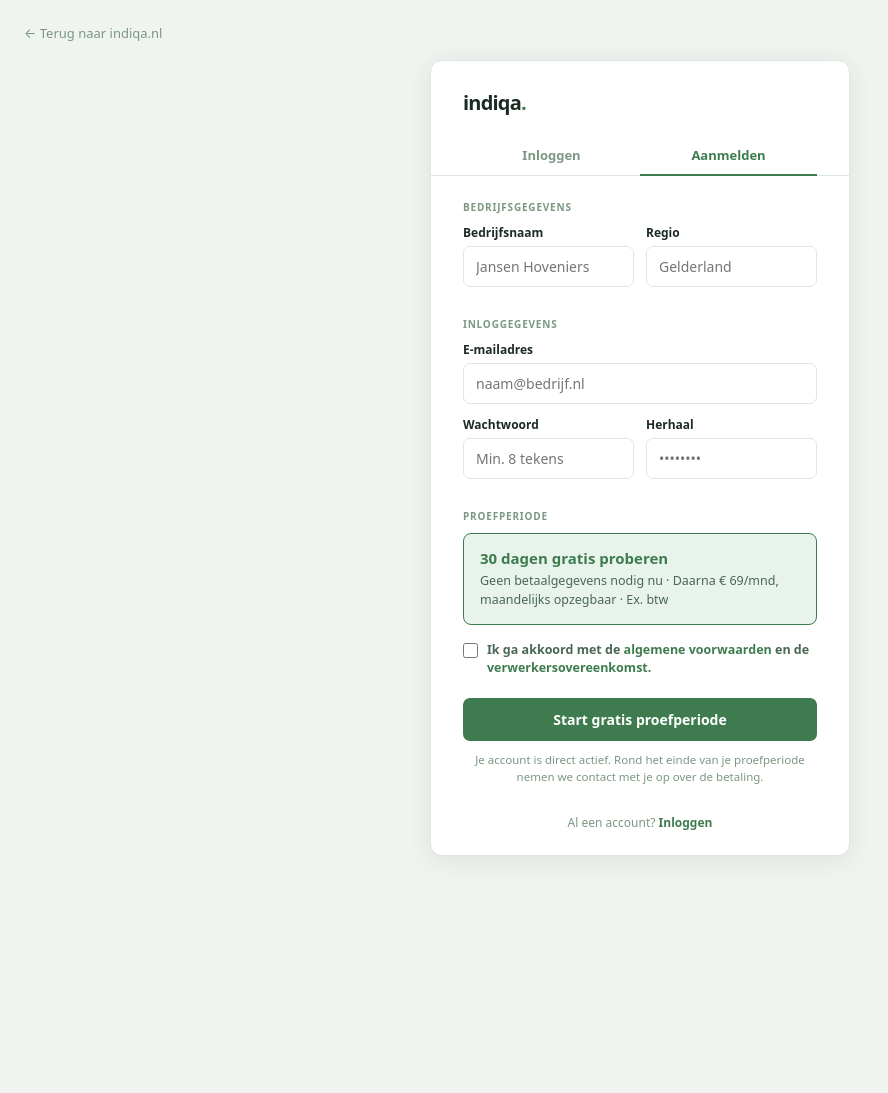
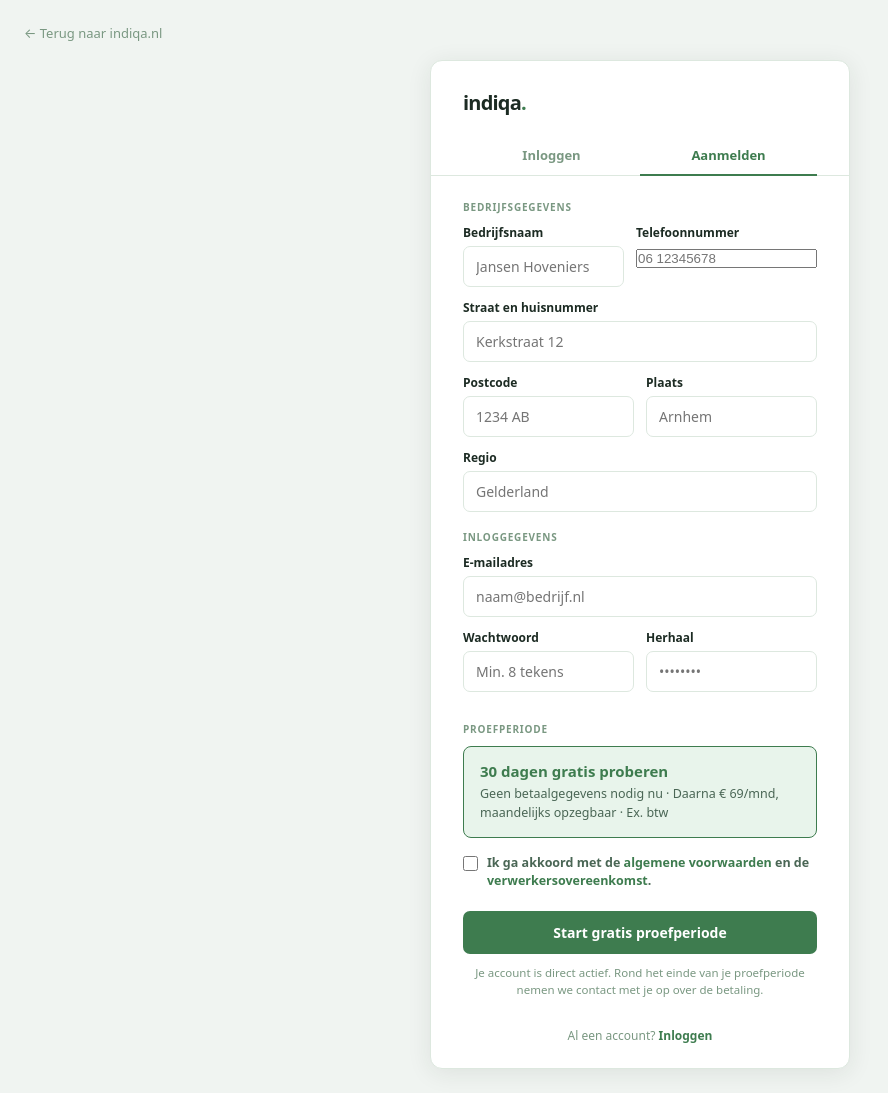
Before and after one commit to MaikVeldman/hovenier-chatbot-demo, a Flask app: page /aanmelden in a window 1280 px wide. Shown: the whole page, without its empty margins (0-888 px from the left). Before the commit the page ends 857 px from the top, so only its background shows below. Run offline with Flask 3, Linux system fonts and the light colour scheme.

Commit message:
Feat: telefoonnummer en volledig adres verplicht bij aanmelden
Het aanmeldformulier vroeg alleen bedrijfsnaam, regio en e-mail uit — te
weinig om klanten goed te kunnen bereiken of factureren. Nu ook verplicht:
telefoonnummer, straat en huisnummer, postcode en plaats. KVK en website
bewust weggelaten (kan handmatig opgezocht worden).

- DbTenantConfig: straat, postcode, plaats (contact_telefoon bestond al)
- migrate_adres.py: eenmalige migratie voor de bestaande database
- get_or_create_id() en list_all() uitgebreid met de nieuwe velden
- registreer.html: nieuwe verplichte formuliervelden
- klanten.html: telefoon + adres nu zichtbaar onder de bedrijfsnaam in het
  klantenoverzicht (anders had verzamelen weinig zin)

Co-Authored-By: Claude Sonnet 5 <noreply@anthropic.com>

```diff
--- a/infrastructure/db/db_models.py
+++ b/infrastructure/db/db_models.py
@@ -60,6 +60,9 @@ class DbTenantConfig(Base):
     regio            = Column(String(200), nullable=True)
     contact_email    = Column(String(200), nullable=True)
     contact_telefoon = Column(String(50),  nullable=True)
+    straat           = Column(String(200), nullable=True)
+    postcode         = Column(String(20),  nullable=True)
+    plaats           = Column(String(100), nullable=True)
     begroeting       = Column(Text, nullable=True)
     primaire_kleur   = Column(String(20),  default="#5c6b1e", nullable=False)
     prijzen           = Column(JSON, nullable=True)
--- a/server.py
+++ b/server.py
@@ -530,18 +530,31 @@ def aanmelden():
     if request.method == "POST":
         bedrijfsnaam        = (request.form.get("bedrijfsnaam") or "").strip()
         regio               = (request.form.get("regio") or "").strip()
+        telefoon            = (request.form.get("telefoon") or "").strip()
+        straat              = (request.form.get("straat") or "").strip()
+        postcode            = (request.form.get("postcode") or "").strip()
+        plaats              = (request.form.get("plaats") or "").strip()
         email               = (request.form.get("email") or "").strip().lower()
         wachtwoord          = request.form.get("wachtwoord") or ""
         wachtwoord2         = request.form.get("wachtwoord2") or ""
         website_impl        = bool(request.form.get("website_implementatie"))
         akkoord_voorwaarden = bool(request.form.get("akkoord_voorwaarden"))
 
-        form = dict(bedrijfsnaam=bedrijfsnaam, regio=regio, email=email,
+        form = dict(bedrijfsnaam=bedrijfsnaam, regio=regio, telefoon=telefoon,
+                    straat=straat, postcode=postcode, plaats=plaats, email=email,
                     website_implementatie=website_impl)
 
         # Validatie
         if not bedrijfsnaam:
             error = "Vul een bedrijfsnaam in."
+        elif not telefoon:
+            error = "Vul een telefoonnummer in."
+        elif not straat:
+            error = "Vul een straat en huisnummer in."
+        elif not postcode:
+            error = "Vul een postcode in."
+        elif not plaats:
+            error = "Vul een plaats in."
         elif not email or "@" not in email:
             error = "Vul een geldig e-mailadres in."
         elif len(wachtwoord) < 8:
@@ -566,6 +579,10 @@ def aanmelden():
                     bedrijfsnaam=bedrijfsnaam,
                     regio=regio,
                     contact_email=email,
+                    contact_telefoon=telefoon,
+                    straat=straat,
+                    postcode=postcode,
+                    plaats=plaats,
                     actief=True,
                 )
                 trial_eindigt_op = tenant_repo.start_trial(tenant_id, dagen=TRIAL_DAGEN)
--- a/templates/account/registreer.html
+++ b/templates/account/registreer.html
@@ -238,11 +238,40 @@ input:focus { border-color: var(--accent); }
                    placeholder="Jansen Hoveniers" required/>
           </div>
           <div class="field">
-            <label for="regio">Regio</label>
-            <input type="text" id="regio" name="regio"
-                   value="{{ form.regio or '' }}"
-                   placeholder="Gelderland"/>
+            <label for="telefoon">Telefoonnummer</label>
+            <input type="tel" id="telefoon" name="telefoon"
+                   value="{{ form.telefoon or '' }}"
+                   placeholder="06 12345678" required/>
           </div>
+        </div>
+
+        <div class="field">
+          <label for="straat">Straat en huisnummer</label>
+          <input type="text" id="straat" name="straat"
+                 value="{{ form.straat or '' }}"
+                 placeholder="Kerkstraat 12" required/>
+        </div>
+
+        <div class="form-row">
+          <div class="field">
+            <label for="postcode">Postcode</label>
+            <input type="text" id="postcode" name="postcode"
+                   value="{{ form.postcode or '' }}"
+                   placeholder="1234 AB" required/>
+          </div>
+          <div class="field">
+            <label for="plaats">Plaats</label>
+            <input type="text" id="plaats" name="plaats"
+                   value="{{ form.plaats or '' }}"
+                   placeholder="Arnhem" required/>
+          </div>
+        </div>
+
+        <div class="field">
+          <label for="regio">Regio</label>
+          <input type="text" id="regio" name="regio"
+                 value="{{ form.regio or '' }}"
+                 placeholder="Gelderland"/>
         </div>
 
         <div class="field-section">Inloggegevens</div>
```
Also changed, not shown: infrastructure/db/repositories/tenant_repository.py (+14 -0 lines), migrate_adres.py (added, +42 -0 lines), templates/admin/klanten.html (+13 -1 lines).
